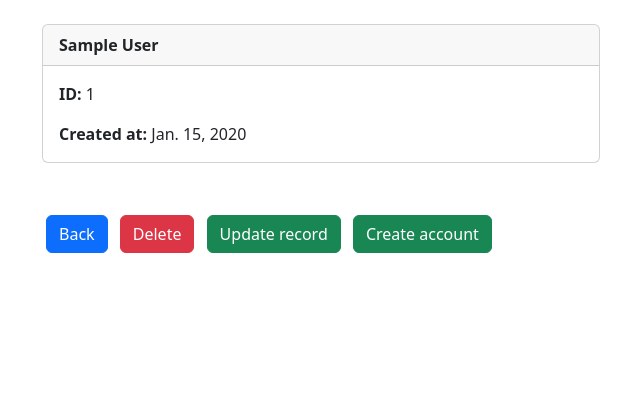
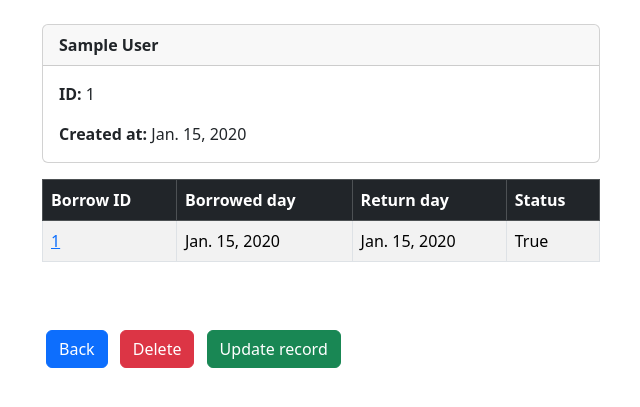
Before and after one commit to Toshiiiii1/library_management_system, a Django app: page /member/1 in a window 1280 px wide. Shown: the part 56-463 px from the top of the page, without its empty margins (319-959 px from the left). Run offline with Django 4.2, Linux system fonts and the light colour scheme; a user stored in the database is signed in; tables that the repository leaves empty hold one stand-in row (values such as "Sample post").

Commit message:
list all borrow transactions of customer | files: member_detail.html, urls.py, views.py

```diff
--- a/manager/templates/member_detail.html
+++ b/manager/templates/member_detail.html
@@ -4,24 +4,48 @@
     <div class="col-md-6 offset-md-3">
         <div class="card">
             <div class="card-header">
-          <strong>
-            {{ member.name }}
-          </strong>
+                <strong> {{ member.name }} </strong>
             </div>
             <div class="card-body">
-          <p class="card-text">
-              <strong>ID: </strong>{{ member.id }}
-          </p>
+                <p class="card-text"><strong>ID: </strong>{{ member.id }}</p>
                 <p class="card-text">
                     <strong>Created at: </strong>{{ member.created_at }}
                 </p>
             </div>
         </div>
 
-    <br/><br/>
+        {% if 'borrow_list' %}
+        <table class="table table-striped table-hover table-bordered mt-3">
+            <thead class="table-dark">
+                <tr>
+                    <th scope="col">Borrow ID</th>
+                    <th scope="col">Borrowed day</th>
+                    <th scope="col">Return day</th>
+                    <th scope="col">Status</th>
+                </tr>
+            </thead>
+            <tbody>
+                {% for borrow in borrow_list %}
+                <tr>
+                    <td><a href="{{ borrow.get_absolute_url }}">{{ borrow.id }}</td>
+                    <td>{{ borrow.borrowed_day }}</td>
+                    <td>{{ borrow.return_day }}</td>
+                    <td>{{ borrow.status }}</td>
+                </tr>
+                {% endfor %}
+            </tbody>
+        </table>
+        {% endif %}
+
+        <br /><br />
         <a href="{% url 'member' %}" class="btn btn-primary m-1">Back</a>
-    <a href="{% url 'delete-member' member.id%}" class="btn btn-danger m-1">Delete</a>
-    <a href="{% url 'update-member' member.id%}" class="btn btn-success m-1">Update record</a>
-    <a href="{% url 'register' member.id%}" class="btn btn-success m-1">Create account</a>
+        <a href="{% url 'delete-member' member.id%}" class="btn btn-danger m-1"
+            >Delete</a
+        >
+        <a href="{% url 'update-member' member.id%}" class="btn btn-success m-1"
+            >Update record</a
+        >
     </div>
+
+
 {% endblock %}
--- a/manager/urls.py
+++ b/manager/urls.py
@@ -11,7 +11,7 @@ urlpatterns = [
     path('updatebook/<int:pk>', views.UpdateBook.as_view(), name='update-book'),
 
     path('member/', views.member_list, name='member'),
-    path('member/<int:pk>', views.MemberDetail.as_view(), name='member-detail'),
+    path('member/<int:pk>', views.member_detail, name='member-detail'),
     path('addmember/', views.AddMember.as_view(), name='addmember'),
     path('deletemember/<int:pk>', views.DeleteMember.as_view(), name='delete-member'),
     path('updatemember/<int:pk>', views.UpdateMember.as_view(), name='update-member'),
--- a/manager/views.py
+++ b/manager/views.py
@@ -148,7 +148,25 @@ def member_list(request):
 class MemberDetail(generic.DetailView):
     model = Member
     template_name = 'member_detail.html'
-    paginate_by = 10
+
+
+def member_detail(request, pk):
+    member = Member.objects.get(id=pk)
+    borrow_list = Borrow.objects.filter(member_id__name__icontains=member.name)
+    print(member)
+    print(borrow_list)
+
+    context = {
+        'member': member,
+        'borrow_list': borrow_list,
+    }
+
+    # xac thuc nguoi dung da dang nhap
+    if (request.user.is_authenticated):
+        return render(request, "member_detail.html", context=context)
+    else:
+        messages.warning(request, "You must be login")
+        return redirect('home')
 
 # view thêm thành viên
 class AddMember(generic.CreateView):
```
Lines whose indentation alone changed are shown as unchanged.
